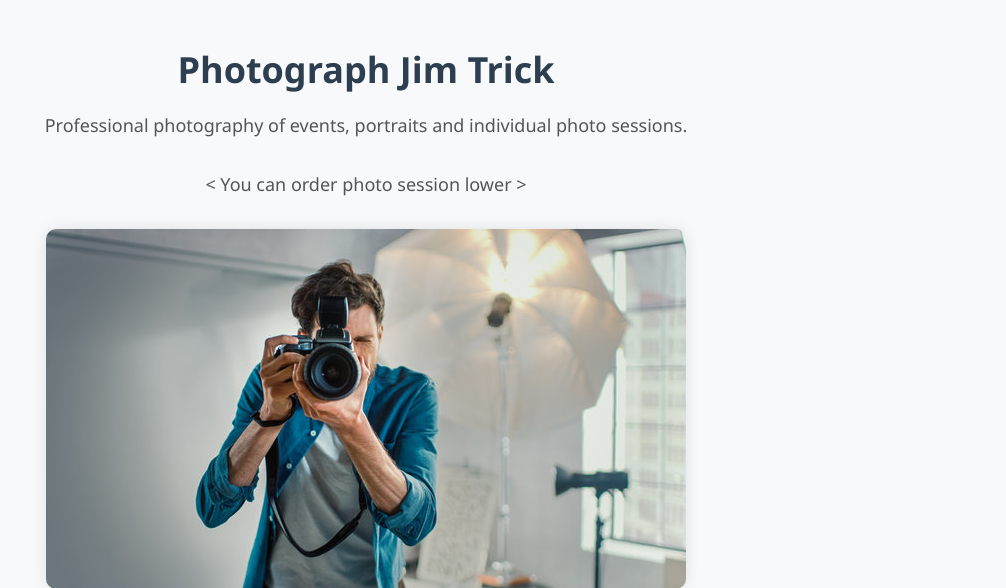
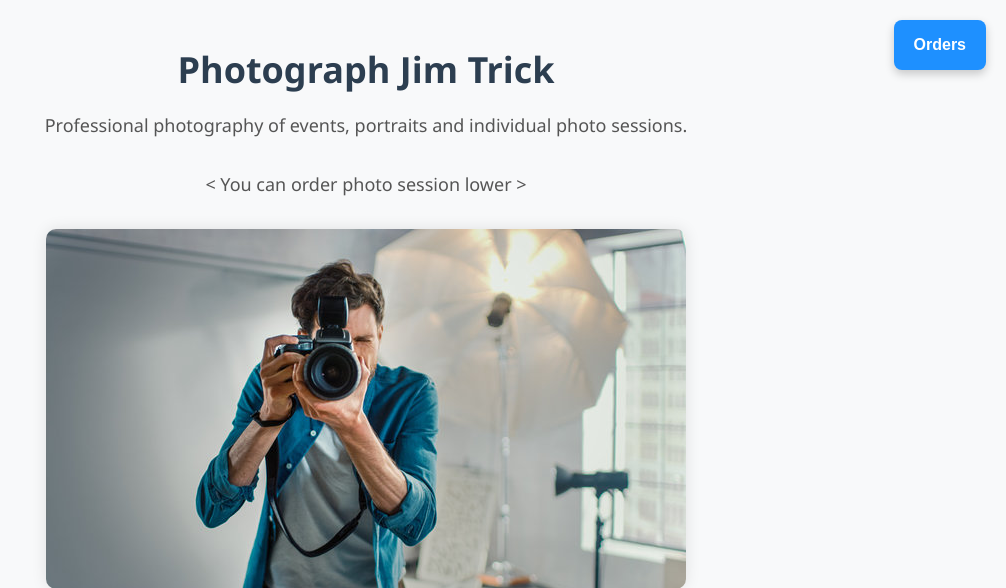
Before and after one commit to L1ptsonnn/photographer-website, a Django app: template photographer_site/main/templates/index.html in a window 1280 px wide. Shown: the top 588 px of the page, without its empty margins (274-1280 px from the left). Run offline with Django 3.2, Linux system fonts and the light colour scheme; the template is opened without the code that fills it: most values are stand-ins (such as "Sample title", 1, 10 or a date in 2020).

Commit message:
(Add): added extra button for easy travel to other page

```diff
--- a/photographer_site/main/static/css/style.css
+++ b/photographer_site/main/static/css/style.css
@@ -261,3 +261,19 @@ textarea.form-control {
     0% { transform: scale(1); }
     100% { transform: scale(0.95); }
 }
+
+.order-button {
+  position: fixed;
+  top: 20px;
+  right: 20px;
+  background-color: #1e90ff;
+  color: white;
+  padding: 12px 20px;
+  border-radius: 8px;
+  text-decoration: none;
+  font-family: Arial, sans-serif;
+  font-weight: bold;
+  box-shadow: 0 4px 10px rgba(0, 0, 0, 0.2);
+  transition: background-color 0.3s ease;
+  z-index: 999;
+}
--- a/photographer_site/main/templates/index.html
+++ b/photographer_site/main/templates/index.html
@@ -11,6 +11,9 @@
 <body class="bg-light">
 
 <div class="container py-5 text-center">
+
+    <a href="/admin/main/order/" class="order-button">Orders</a>
+
     <h1>Photograph Jim Trick</h1>
     <p>Professional photography of events, portraits and individual photo sessions.</p>
     <p>< You can order photo session lower ></p>
```
